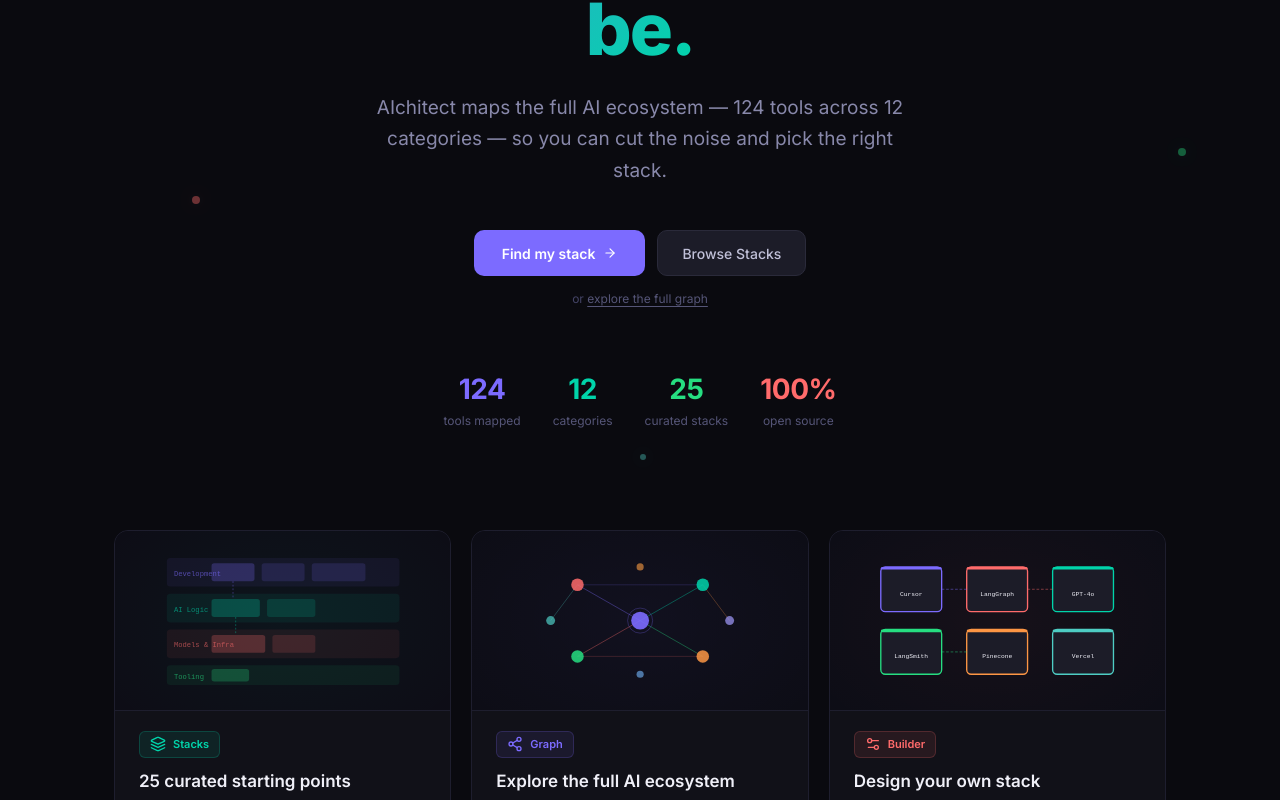
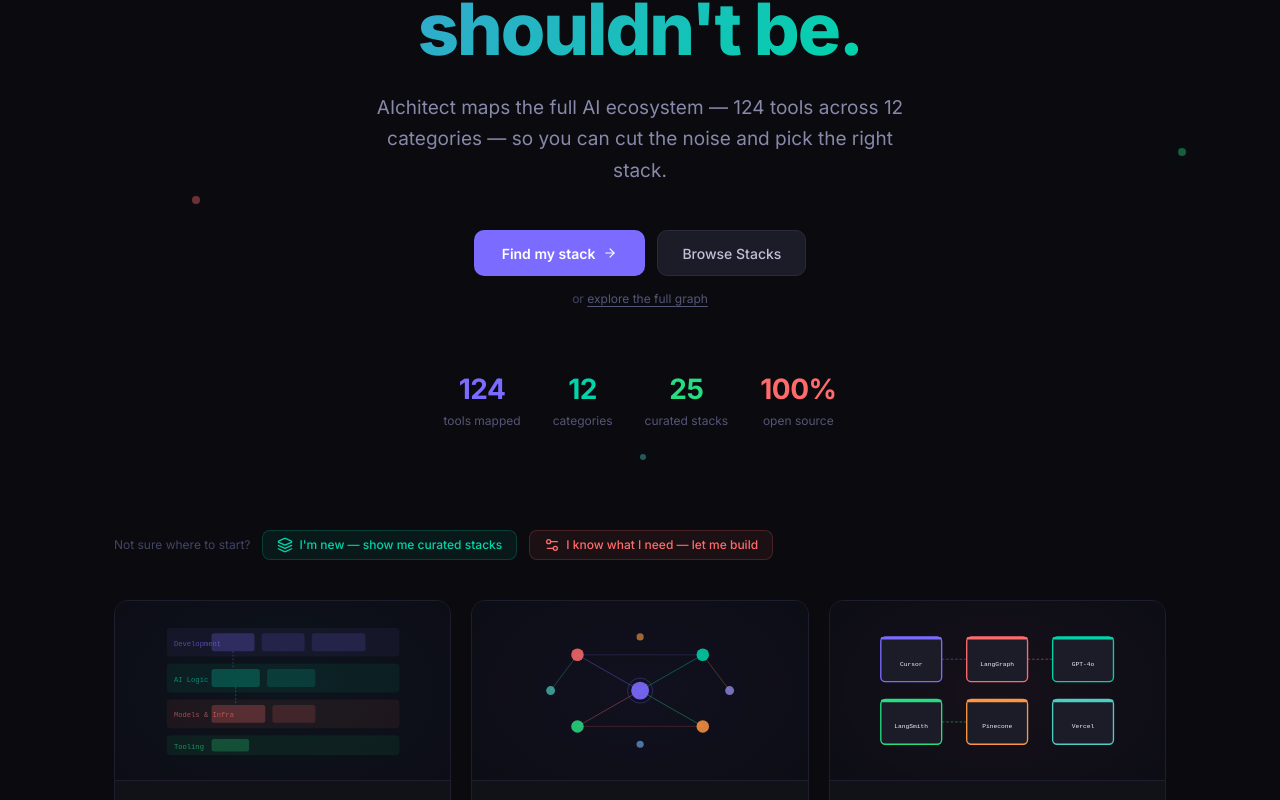
Before and after one commit to letsgogeeky/aichitect, a Next.js app: page / in a window 1280 px wide. Shown: the part 481-1281 px from the top of the page. Built offline with nearby package versions, Linux system fonts and the light colour scheme.

Commit message:
Minor UX enhancements

```diff
--- a/app/builder/page.tsx
+++ b/app/builder/page.tsx
@@ -206,7 +206,9 @@ function BuilderPageContent() {
   }
 
   const selectedCount = Object.values(selected).filter(Boolean).length;
-  const [collapsedSlots, setCollapsedSlots] = useState<Record<string, boolean>>({});
+  const [collapsedSlots, setCollapsedSlots] = useState<Record<string, boolean>>(() =>
+    Object.fromEntries(slots.map((s) => [s.id, true]))
+  );
   const [mobileSlotPickerOpen, setMobileSlotPickerOpen] = useState(false);
   const isMobile = useIsMobile();
 
--- a/app/page.tsx
+++ b/app/page.tsx
@@ -830,7 +830,7 @@ export default function LandingPage() {
               WebkitTextFillColor: "transparent",
             }}
           >
-            Your stack shouldn&apos;t be.
+            Picking the right stack shouldn&apos;t be.
           </span>
         </h1>
 
@@ -918,6 +918,60 @@ export default function LandingPage() {
           ))}
         </div>
       </section>
+
+      {/* ── Path hint ── */}
+      <div
+        style={{
+          maxWidth: 1100,
+          margin: "0 auto",
+          padding: "0 24px 40px",
+          display: "flex",
+          alignItems: "center",
+          gap: 12,
+          flexWrap: "wrap",
+        }}
+      >
+        <span style={{ fontSize: 12, color: "#444466", flexShrink: 0 }}>
+          Not sure where to start?
+        </span>
+        <Link
+          href="/stacks"
+          style={{
+            display: "inline-flex",
+            alignItems: "center",
+            gap: 6,
+            padding: "5px 14px",
+            borderRadius: 8,
+            background: "#00d4aa12",
+            border: "1px solid #00d4aa33",
+            color: "#00d4aa",
+            fontSize: 12,
+            fontWeight: 500,
+            textDecoration: "none",
+          }}
+        >
+          <IconLayers />
+          I&apos;m new — show me curated stacks
+        </Link>
+        <Link
+          href="/builder"
+          style={{
+            display: "inline-flex",
+            alignItems: "center",
+            gap: 6,
+            padding: "5px 14px",
+            borderRadius: 8,
+            background: "#ff6b6b12",
+            border: "1px solid #ff6b6b33",
+            color: "#ff6b6b",
+            fontSize: 12,
+            fontWeight: 500,
+            textDecoration: "none",
+          }}
+        >
+          <IconSettings2 />I know what I need — let me build
+        </Link>
+      </div>
 
       {/* ── View cards ── */}
       <section
```
